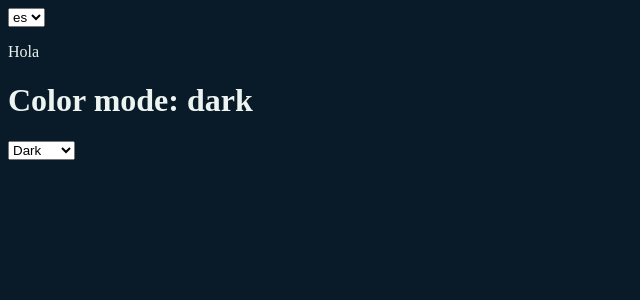
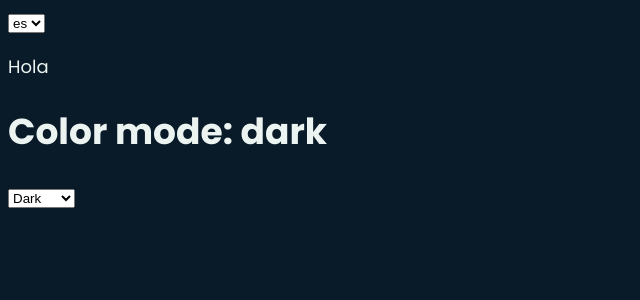
Before and after one commit to moises35/My_Portfolio, a Nuxt app: page / in a window 1280 px wide. Shown: the top 300 px of the page, without its empty margins (0-640 px from the left). Built offline with nearby package versions, Linux system fonts and the light colour scheme.

Commit message:
Agregado: estilos globales

```diff
--- a/assets/scss/global.scss
+++ b/assets/scss/global.scss
@@ -0,0 +1,52 @@
+* {
+  box-sizing: border-box;
+}
+
+html {
+  scroll-behavior: smooth;
+
+  .max-limit {
+    max-width: var(--layout-max-width);
+    margin: 0 auto;
+    overflow: hidden;
+  }
+
+  body {
+    font-family: Poppins, sans-serif;
+    font-size: var(--body);
+    color: var(--text-color);
+    background-color: var(--bg-primary);
+
+    .layout-wrapper {
+      padding-right: var(--layout-padding-mobile);
+      padding-left: var(--layout-padding-mobile);
+
+      @media only screen and (min-width: 900px) {
+        padding-right: var(--layout-padding-desktop);
+        padding-left: var(--layout-padding-desktop);
+      }
+    }
+
+    b,
+    strong {
+      font-weight: 600;
+    }
+
+    a {
+      color: var(--text-color);
+      text-decoration: none;
+
+      &:hover {
+        color: var(--text-color);
+      }
+    }
+
+    ul,
+    ol {
+      li {
+        text-decoration: none;
+        list-style: none;
+      }
+    }
+  }
+}
```
